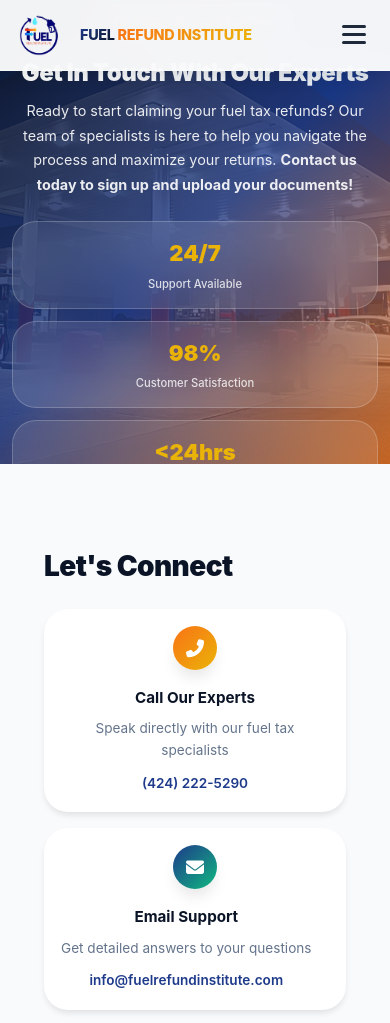
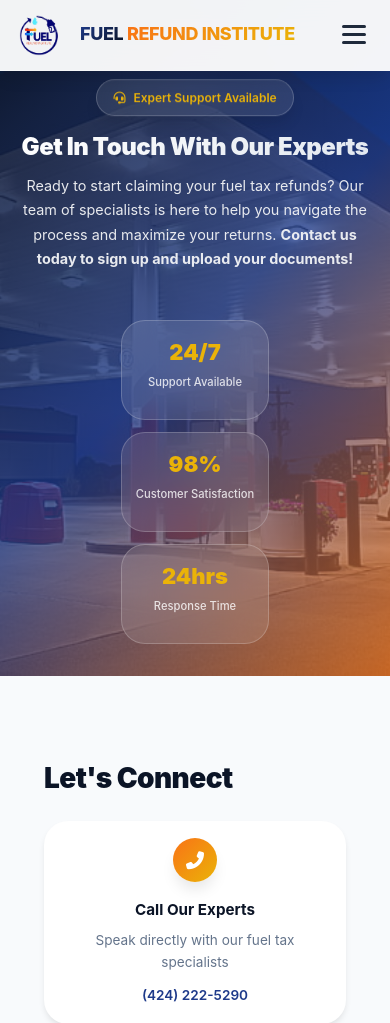
Before and after one commit to MOCDATA-PTY/OTP-Fuel-Refund, a Django app: page /contact/ in a window 390 px wide. Shown: the top 1023 px of the page. Run offline with Django 5.2, Linux system fonts and the light colour scheme; some libraries are stand-ins or nearby versions.

Commit message:
Adjusted hero stats positioning in contact page

```diff
--- a/main/templates/main/contact.html
+++ b/main/templates/main/contact.html
@@ -187,9 +187,12 @@ header.scrolled {
   height: 70vh;
   display: flex;
   align-items: center;
+  justify-content: center;
   background: linear-gradient(135deg, var(--primary-dark) 0%, var(--primary-blue) 100%);
   overflow: hidden;
-  padding-top: 5rem;
+  padding-top: 7rem;
+  min-height: 420px;
+  max-height: 900px;
 }
 
 .hero-bg {
@@ -220,9 +220,14 @@ header.scrolled {
   z-index: 3;
   text-align: center;
   color: white;
-  max-width: 4xl;
+  max-width: 950px;
   margin: 0 auto;
-  padding: 0 2rem;
+  padding: 1.2rem 0.5rem 0 0.5rem;
+  display: flex;
+  flex-direction: column;
+  align-items: center;
+  justify-content: center;
+  min-height: 220px;
 }
 
 .hero-badge {
@@ -232,44 +237,51 @@ header.scrolled {
   background: var(--glass-white);
   backdrop-filter: blur(20px);
   border: 1px solid var(--glass-border);
-  padding: 0.75rem 1.5rem;
-  border-radius: 2rem;
-  font-size: 0.875rem;
+  padding: 0.5rem 1.1rem;
+  border-radius: 1.5rem;
+  font-size: 0.92rem;
   font-weight: 600;
   margin-bottom: 2rem;
   color: var(--accent-yellow);
   box-shadow: var(--shadow-medium);
   animation: float 6s ease-in-out infinite;
+  max-width: 90vw;
+  white-space: nowrap;
+  overflow: hidden;
+  text-overflow: ellipsis;
 }
 
 .hero-title {
-  font-size: clamp(2rem, 5vw, 3.5rem);
+  font-size: clamp(1.3rem, 4vw, 2.5rem);
   font-weight: 900;
   line-height: 1.1;
-  margin-bottom: 1.5rem;
+  margin-bottom: 0.8rem;
   background: linear-gradient(135deg, #ffffff 0%, #e2e8f0 100%);
   -webkit-background-clip: text;
   -webkit-text-fill-color: transparent;
   background-clip: text;
   letter-spacing: -0.02em;
+  word-break: break-word;
 }
 
 .hero-description {
-  font-size: clamp(1rem, 2vw, 1.25rem);
-  opacity: 0.9;
-  margin-bottom: 2rem;
-  max-width: 42rem;
+  font-size: clamp(0.95rem, 1.5vw, 1.1rem);
+  opacity: 0.95;
+  margin-bottom: 1.2rem;
+  max-width: 98vw;
   margin-left: auto;
   margin-right: auto;
   line-height: 1.7;
+  color: #f3f4f6;
 }
 
 .hero-stats {
-  display: grid;
-  grid-template-columns: repeat(auto-fit, minmax(150px, 1fr));
-  gap: 2rem;
-  max-width: 3xl;
-  margin: 2rem auto 0;
+  display: flex;
+  flex-wrap: wrap;
+  justify-content: center;
+  gap: 1.1rem;
+  max-width: 950px;
+  margin: 1rem auto 0;
 }
 
 .stat-card {
@@ -277,8 +289,11 @@ header.scrolled {
   backdrop-filter: blur(20px);
   border: 1px solid var(--glass-border);
   border-radius: 1.5rem;
-  padding: 1.5rem;
+  padding: 1.2rem 1rem;
   text-align: center;
+  min-width: 100px;
+  flex: 1 1 100px;
+  max-width: 150px;
   transition: all 0.3s ease;
 }
 
@@ -865,12 +880,17 @@ header.scrolled {
   }
 
   .hero-stats {
-    grid-template-columns: repeat(2, 1fr);
+    grid-template-columns: repeat(3, 1fr);
     gap: 1.5rem;
   }
 
   .form-row {
     gap: 1.25rem;
+  }
+
+  .footer-content {
+    grid-template-columns: 1fr 2fr 1fr;
+    gap: 2rem;
   }
 }
 
@@ -897,12 +917,15 @@ header.scrolled {
   }
 
   .hero-stats {
-    grid-template-columns: repeat(2, 1fr);
+    grid-template-columns: repeat(3, 1fr);
     gap: 1.5rem;
   }
 
   .contact-hero {
-    height: 65vh;
+    height: auto;
+    min-height: 350px;
+    padding-top: 6rem;
+    padding-bottom: 2rem;
   }
 
   .section-title {
@@ -925,10 +948,6 @@ header.scrolled {
 
   .brand-text {
     font-size: 1.25rem;
-  }
-
-  .brand-text {
-    font-size: 1.125rem;
   }
 }
 
@@ -972,38 +993,39 @@ header.scrolled {
   }
 
   .contact-hero {
-    height: 60vh;
-    padding: 4.5rem 0 3rem;
+    padding-top: 5rem;
+    min-height: 220px;
   }
 
   .hero-content {
-    padding: 2rem 1rem;
+    padding: 1rem 0.25rem 0 0.25rem;
+    min-height: 120px;
   }
 
   .hero-badge {
-    font-size: 0.8rem;
-    padding: 0.75rem 1.25rem;
-    margin-bottom: 1.5rem;
+    font-size: 0.85rem;
+    padding: 0.5rem 1rem;
   }
 
   .hero-title {
-    font-size: clamp(1.75rem, 6vw, 2.5rem);
-    margin-bottom: 1rem;
+    font-size: clamp(1.1rem, 8vw, 1.5rem);
   }
 
   .hero-description {
-    font-size: 1rem;
-    margin-bottom: 2rem;
+    font-size: 0.95rem;
+    margin-bottom: 1.25rem;
   }
 
   .hero-stats {
-    grid-template-columns: 1fr;
-    gap: 1rem;
-    margin-top: 2rem;
+    flex-direction: column;
+    gap: 0.75rem;
+    margin-top: 1rem;
   }
 
   .stat-card {
-    padding: 1.25rem;
+    padding: 1rem 1rem;
+    min-width: 100px;
+    max-width: 100%;
   }
 
   .stat-number {
@@ -1100,11 +1122,15 @@ header.scrolled {
   .container {
     padding: 0 1rem;
   }
+
+  .map-section {
+    height: 350px;
+  }
 }
 
 @media (max-width: 640px) {
   .hero-stats {
-    grid-template-columns: repeat(2, 1fr);
+    grid-template-columns: 1fr;
     gap: 0.75rem;
   }
 
@@ -1180,11 +1206,15 @@ header.scrolled {
     padding: 0.875rem 1.5rem;
     font-size: 0.95rem;
   }
+
+  .map-section {
+    height: 300px;
+  }
 }
 
 @media (max-width: 480px) {
   .contact-hero {
-    height: 55vh;
+    min-height: 55vh;
     padding: 5rem 0 2rem;
   }
 
@@ -1362,10 +1392,6 @@ header.scrolled {
     font-size: 1.125rem;
   }
 
-  .brand-text {
-    font-size: 0.9rem;
-  }
-
   .nav-menu {
     top: 4rem;
     left: 0.5rem;
@@ -1567,7 +1605,7 @@ header.scrolled {
                     <div class="stat-label">Customer Satisfaction</div>
                 </div>
                 <div class="stat-card">
-                    <div class="stat-number">&lt;24hrs</div>
+                    <div class="stat-number">24hrs</div>
                     <div class="stat-label">Response Time</div>
                 </div>
             </div>
```
Also changed, not shown: other parts of main/templates/main/contact.html (+29 -18 lines).
